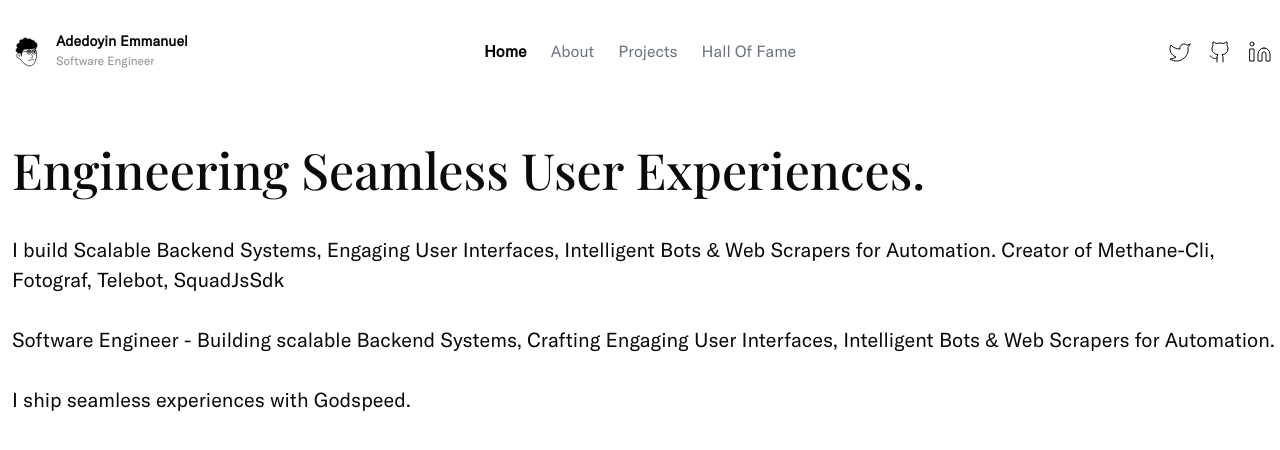
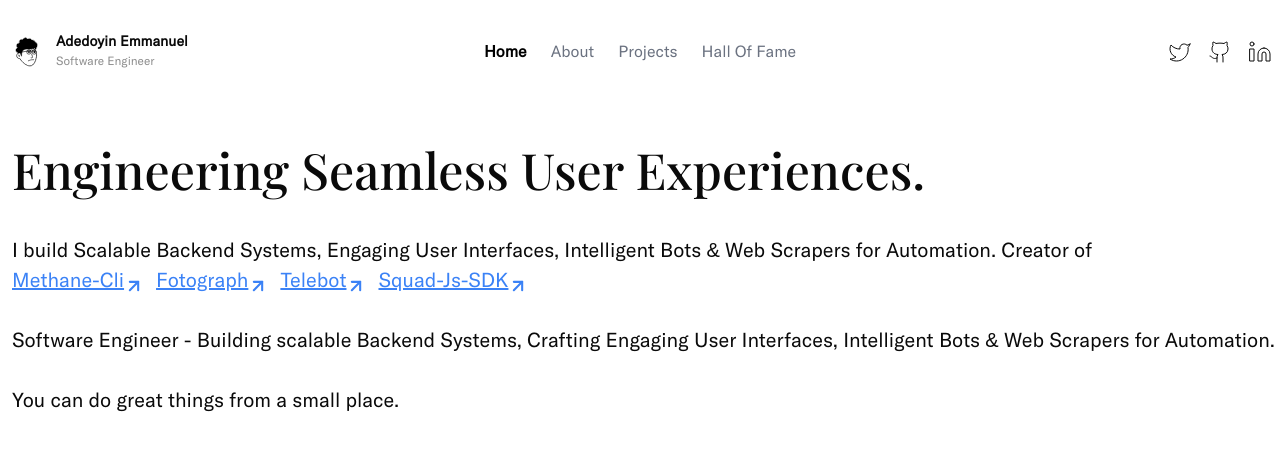
Before and after one commit to Adedoyin-Emmanuel/adedoyinemmanuel.dev, a Next.js app: page / in a window 1280 px wide. Shown: the top 450 px of the page. Built offline with nearby package versions, Linux system fonts and the light colour scheme.

Commit message:
feat: finished home page

```diff
--- a/app/components/Link/index.tsx
+++ b/app/components/Link/index.tsx
@@ -1,18 +1,30 @@
+import Link from "next/link";
+import { cn } from "@/lib/utils";
+import { ArrowUpRight } from "lucide-react";
 
-"use client"
-import React from "react";
-
-interface LinkProps {
-
+interface ColoredLinkProps {
+  className?: string;
+  href: string;
+  children: React.ReactNode;
 }
 
-const Link = ()=> {
+const ColoredLink = ({
+  className,
+  href,
+  children,
+  ...others
+}: ColoredLinkProps) => {
+  return (
+    <Link
+      href={href}
+      target="_blank"
+      className={cn("text-blue-500 underline flex items-end", className)}
+      {...others}
+    >
+      {children}
+      <ArrowUpRight strokeWidth={2.5} className="h-5 w-5" />
+    </Link>
+  );
+};
 
-    return (
-        <div>
-            <h1>Link works!</h1>
-        </div>
-    );
-}
-
-export default Link;
+export default ColoredLink;
--- a/app/page.tsx
+++ b/app/page.tsx
@@ -1,6 +1,6 @@
 import { Playfair_Display } from "next/font/google";
 import { cn } from "@/lib/utils";
-import Link from "next/link";
+import ColoredLink from "@/app/components/link";
 
 const playFairDisplay = Playfair_Display({
   weight: "500",
@@ -27,8 +27,21 @@ const Home = () => {
       <div className="lg:text-[20px] text-[15px]">
         <p>
           I build Scalable Backend Systems, Engaging User Interfaces,
-          Intelligent Bots & Web Scrapers for Automation. Creator of
-          Methane-Cli, Fotograf, Telebot, SquadJsSdk
+          Intelligent Bots & Web Scrapers for Automation. Creator of{" "}
+          <span className="flex items-center gap-x-3 flex-wrap ">
+            <ColoredLink href="https://github.com/adedoyin-emmanuel/methane-cli">
+              Methane-Cli
+            </ColoredLink>
+            <ColoredLink href="https://fotograph.vercel.app">
+              Fotograph
+            </ColoredLink>
+            <ColoredLink href="https://github.com/adedoyin-emmanuel/telebot">
+              Telebot
+            </ColoredLink>
+            <ColoredLink href="https://github.com/adedoyin-emmanuel/squad-js-sdk">
+              Squad-Js-SDK
+            </ColoredLink>
+          </span>
         </p>
 
         <br />
@@ -39,7 +52,7 @@ const Home = () => {
         </p>
 
         <br />
-        <p>I ship seamless experiences with Godspeed.</p>
+        <p>You can do great things from a small place.</p>
       </div>
     </div>
   );
```
